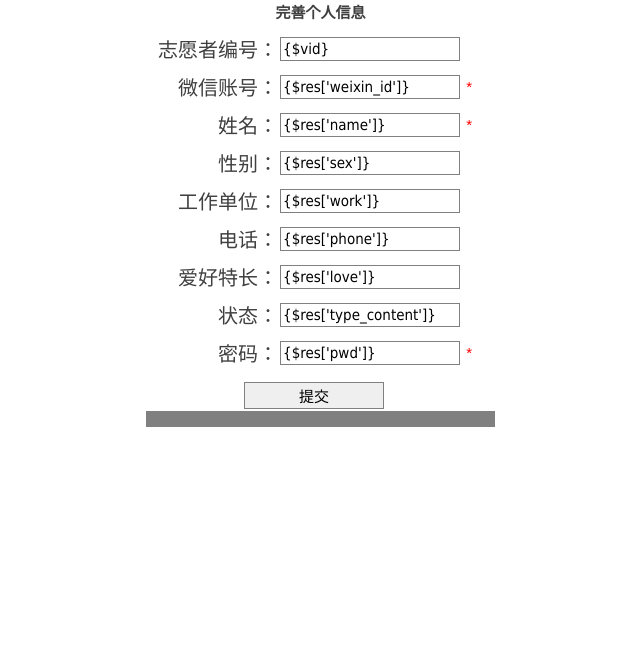
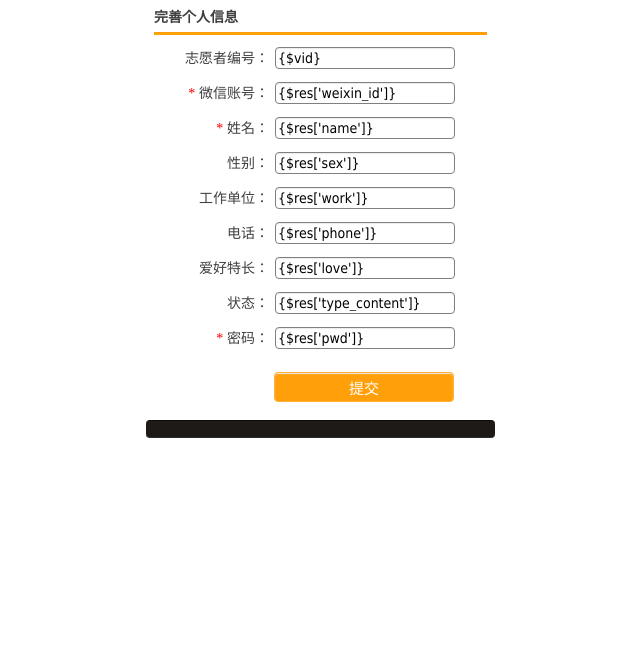
Before and after one commit to shanghaishule/voter, a PHP site: page /DbName/home/Tpl/default/Index/personal.html in a window 1280 px wide. Shown: the top 651 px of the page, without its empty margins (315-955 px from the left). Run offline with PHP 8.4, Linux system fonts and the light colour scheme.

Commit message:
修改了personal.html的css

```diff
--- a/home/Tpl/default/Index/personal.html
+++ b/home/Tpl/default/Index/personal.html
@@ -8,40 +8,46 @@
 <link type="text/css" rel="stylesheet" href="../Public/css/style.css">
 <link type="text/css" rel="stylesheet" href="../Public/css/font-awesome.css">
 <style type="text/css">
-.labels{
-	margin-left: 2px;
-	float: left;
+.field_row {
+  height: 30px;
+  margin-bottom: 5px;
+}
+.field_label {
+  display: inline-block;
+  width: 115px;
   text-align: right;
-	width: 122px;
-	font-size: 20px;
+}
+.margin_top_15 {
+	margin-top: 15px;
 }
 form{margin:0px}
+
 input{
 	width: 180px;
 	border:1px solid #808080;
 	margin: 2px;
 	padding: 2px;
+	box-shadow: 0px 1px 1px 0px #eaeaea inset;
+	-webkit-box-shadow: 0px 1px 1px 0px #eaeaea inset;
+	-moz-box-shadow: 0px 1px 1px 0px #eaeaea inset;
+	border-radius: 4px;
 }
 
-textarea{
-	width: 250px;
-	height: 150px;
+input[type="text"]:focus {
+	border-color: #FFB941;
+}
+.submit_btn {
+  margin-left: 120px;
+  height: 30px;
+  border: 1px solid #ffb33b;
+  background: #FFA00A;
+  font-size: 15px;
+  color: #FFF;
 }
 
-.button{
-	margin-left: 90px;
-	margin-top: 5px;
-	width: 140px;
-}
-
-.star{ color:red;}
-
-br{
-	clear: left;
-}
-.input_class{
-	margin-top: 5px;
-	padding-top: 5px;
+#form_header {
+  border-bottom: 3px solid #ffa00a;
+  margin-bottom: 10px;
 }
 </style>
 
@@ -76,72 +82,98 @@ br{
 	<include file="Public:header" />
 
 	<div id="container">
-		<!-- <b><a href="__APP__/Index/personal">完善个人信息</a></b>&nbsp;&nbsp;<b><a href="__APP__/Group/group">完善志愿者组织信息</a></b> -->
-		<center><b>完善个人信息</b></center>
+		<div id="form_header"><h2>完善个人信息</h2></div>
 		<form action="__URL__/personal_insert" method="POST">
-
-			<div class="input_class">
+			<div class="field_row">
+			  <span class="field_label">
 			    <input type="hidden" name="id" value="{$res['id']}" />
-				<span class="labels">志愿者编号：</span>
+				<span>志愿者编号：</span>
+			  </span>
+			  <span class="field_value">
 			    <input type="text" name="volunteer_id" value="{$vid}" readonly />
+			  </span>
 			</div>
 
-			<div class="input_class">
-				<span class="labels">微信账号：</span>
+			<div class="field_row">
+			  <span class="field_label">
+				<span class="required">*</span>
+				<span>微信账号：</span>
+			  </span>
+			  <span class="field_value">
 				<input type="text" name="weixin_id" value="{$res['weixin_id']}" />
-				<span class="star">*</span>
+			  </span>
 			</div>
 
-			<div class="input_class">
-				<span class="labels">姓名：</span>
+			<div class="field_row">
+			  <span class="field_label">
+			    <span class="required">*</span>
+				<span>姓名：</span>
+			  </span>
+			  <span class="field_value">
 			    <input type="text" name="name" value="{$res['name']}" />
-				<span class="star">*</span>
+			  </span>
 			</div>
 
-			<div class="input_class">
-				<span class="labels">性别：</span>
+			<div class="field_row">
+			  <span class="field_label">
+			    <span>性别：</span>
+			  </span>
+			  <span class="field_value">
 				<input type="text" name="sex" value="{$res['sex']}" />
+			  </span>
 			</div>
 
-			<div class="input_class">
-				<span class="labels">工作单位：</span>
+			<div class="field_row">
+			  <span class="field_label">
+				<span>工作单位：</span>
+			  </span>
+			  <span class="field_value">
 				<input type="text" name="work" value="{$res['work']}" />
+			  </span>
 			</div>
 
-			<div class="input_class">
-				<span class="labels">电话：</span>
+			<div class="field_row">
+			  <span class="field_label">
+				<span>电话：</span>
+			  </span>
+			  <span class="field_value">
 				<input type="text" name="phone" value="{$res['phone']}" />
+			  </span>
 			</div>
 
-			<div class="input_class">
-				<span class="labels">爱好特长：</span>
+			<div class="field_row">
+			  <span class="field_label">
+				<span>爱好特长：</span>
+			  </span>
+			  <span class="field_value">
 				<input type="text" name="love" value="{$res['love']}" />
+			  </span>
 			</div>
 
-			<div class="input_class">
-				<span class="labels">状态：</span>
+			<div class="field_row">
+			  <span class="field_label">
+			    <span>状态：</span>
+			  </span>
+			  <span class="field_value">
  			    <input type="text" name="pwd" value="{$res['type_content']}" readonly/>
+			  </span>
 			</div>
 
-			<div class="input_class">
-				<span class="labels">密码：</span>
+			<div class="field_row">
+			  <span class="field_label">
+			    <span class="required">*</span>
+			    <span>密码：</span>
+			  </span>
+			  <span class="field_value">
   			    <input type="text" name="pwds" value="{$res['pwd']}" />
-				<span class="star">*</span>
+			  </span>
 			</div>
 
-			<div class="input_class">
-				<input type="submit" class="button" onclick="return input_check(this.form);" value="提交" />
-				<!-- <input type="submit" class="button" value="返回" onclick="window.history.go(-1)"> -->
+			<div class="field_row margin_top_15">
+			    <input type="submit" class="submit_btn"
+				  onclick="return input_check(this.form);" value="提交" />
 			</div>
-
 		</form>
-<!-- 		<br />
-		<b>我报名的活动</b><br />
-		<volist name="my_act" id="vo">
-			标题：<a href="__URL__/news_detail?c_id={$vo['c_id']}">{$vo['title']}</a><br />
-			发布者：{$vo['volun_id']}<br />
-			状态：{$vo['join']}<br /><br />
-		</volist> -->
 	</div>
 
 	<div id="footer">
--- a/home/Tpl/default/Public/css/style.css
+++ b/home/Tpl/default/Public/css/style.css
@@ -49,27 +49,35 @@ body{
 	text-align: left;
 	width: 333px;
 	margin:0 auto;
-	font-size: 15px;
+	font-size: 14px;
 }
-
+/*
+*	footer.html
+*/
 #footer{
   margin: 3px;
   padding: 8px;
   max-width: 333px;
-	background-color: grey;
   clear: both;
+  background: #1d1a18;
+  border-top: 1px solid #0f0d0c;
+  border-bottom: 1px solid #312d2b;
   margin: 0 auto;
+  margin-top: 20px;
+  border-radius: 4px;
 }
 #footer p{
   height: 30px;
   font-size: 14px;
   margin-left: auto;
   margin-right: auto;
+  color: #FFF;
 }
 
-#footer a{background-color:green;}
-#footer a:link { text-decoration: none;color: white;}
-#footer a:visited { text-decoration: none;color: hsl(0, 53%, 82%);}
+#footer a{
+  text-decoration: none;
+  color:#0a8cd2;
+}
 
 
 /*通用的样式*/
@@ -111,3 +119,11 @@ textarea{
 br{
 	clear: left;
 }*/
+
+/*
+*	Common
+*/
+.required {
+	color: red;
+	font-family: "SimSun";
+}
```
Lines whose indentation alone changed are shown as unchanged.
